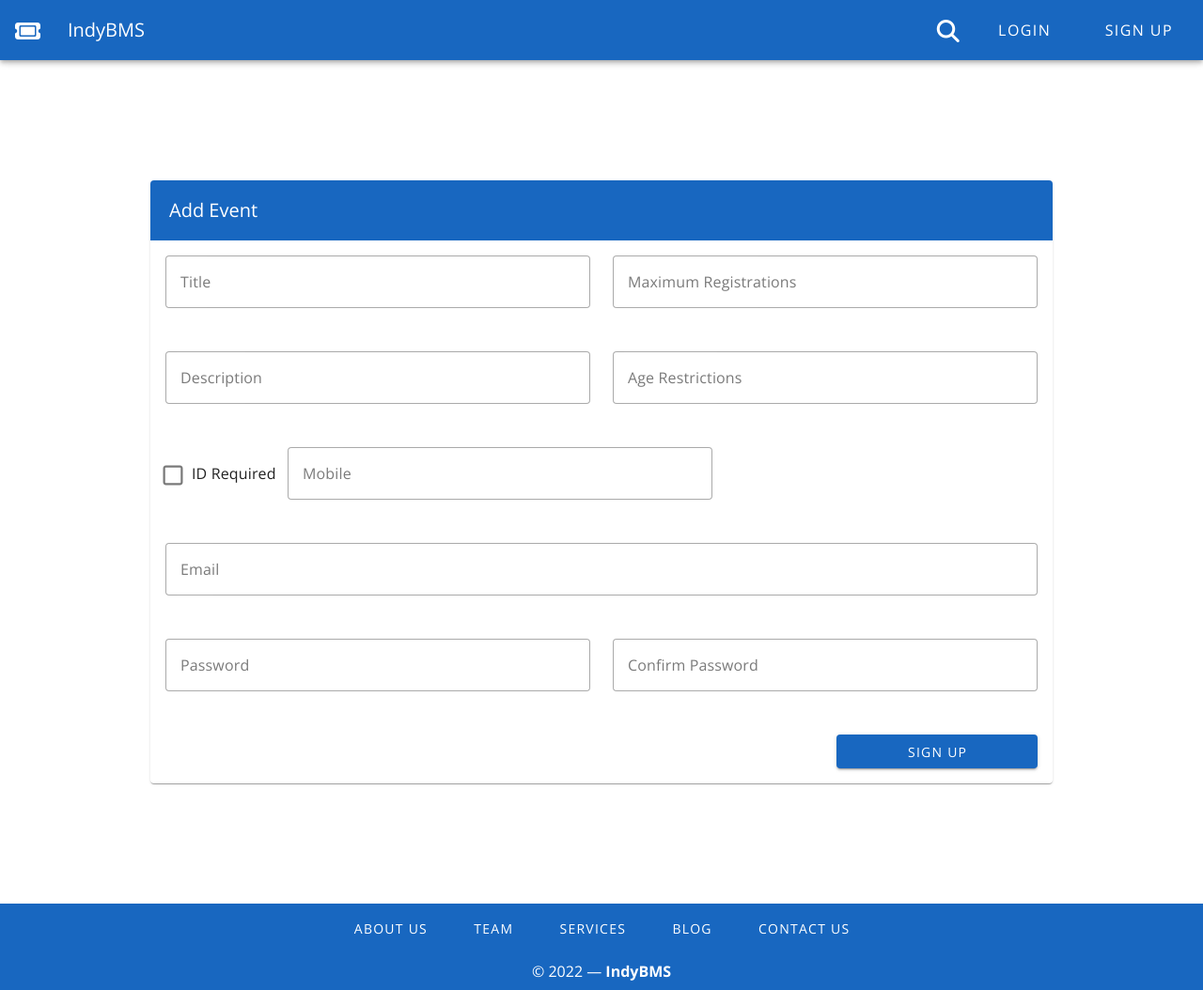
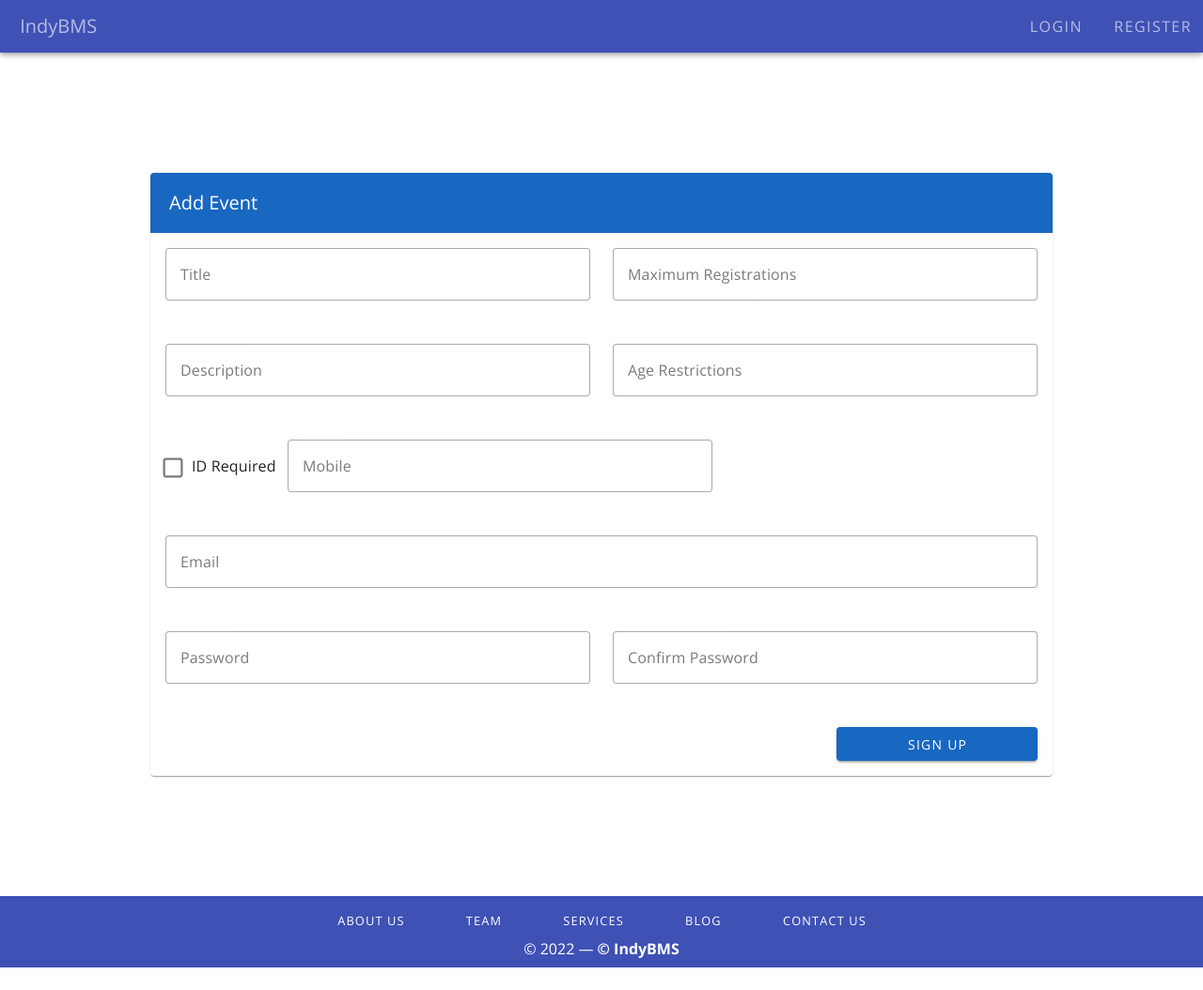
Before and after one commit to coding-to-music/indybms-frontend-vue-graphql-adminjs, a Vue app: page /events/add in a window 1280 px wide. Shown: the whole page at 94% size. After the commit the page ends 1030 px from the top, so only its background shows below. Built offline with nearby package versions, Linux system fonts and the light colour scheme; no server answers; what @urql/vue would draw is missing.

Commit message:
root page ui

```diff
--- a/src/App.vue
+++ b/src/App.vue
@@ -4,26 +4,25 @@ import { RouterView } from 'vue-router'
 
 <template>
   <v-app>
-    <v-app-bar title="IndyBMS" absolute color="primary">
-      <template v-slot:prepend>
-        <v-btn icon="fa:fas fa-ticket" to="/"></v-btn>
-      </template>
+    <v-app-bar absolute color="indigo" density="comfortable">
+      <v-btn variant="plain" to="/" color="white">
+        <v-app-bar-title>IndyBMS</v-app-bar-title>
+      </v-btn>
       <template v-slot:append>
-        <v-btn icon="fa:fas fa-search"></v-btn>
-        <v-btn color="white" variant="text" class="mx-2" rounded="xl" size="large" to="/login">Login</v-btn>
-        <v-btn color="white" variant="text" class="mx-2" rounded="xl" size="large" to="/register">Sign Up</v-btn>
+        <v-btn color="white" variant="plain" class="mx-4" size="medium" to="/login">Login</v-btn>
+        <v-btn color="white" variant="plain" class="mx-2 ml-4" size="medium" to="/register">Register</v-btn>
       </template>
     </v-app-bar>
     <v-main>
       <RouterView />
     </v-main>
-    <v-footer absolute app class="bg-primary">
+    <v-footer absolute app class="bg-indigo">
       <v-row justify="center" no-gutters>
-        <v-btn v-for="link in links" :key="link" :to="link.path" color="white" variant="text" class="mx-2" rounded="xl">
+        <v-btn v-for="link in links" :key="link" color="white" variant="text" class="mx-4 btn-text">
           {{ link.title }}
         </v-btn>
-        <v-col class="text-center mt-4" cols="12">
-          &copy; {{ new Date().getFullYear() }} — <strong>IndyBMS</strong>
+        <v-col class="text-center mt-0" cols="12">
+          &copy; {{ new Date().getFullYear() }} — <strong> &copy; IndyBMS</strong>
         </v-col>
       </v-row>
     </v-footer>
@@ -47,3 +46,9 @@ export default {
   }),
 }
 </script>
+
+<style scoped>
+.btn-text {
+  font-size: 0.8rem;
+}
+</style>
```
